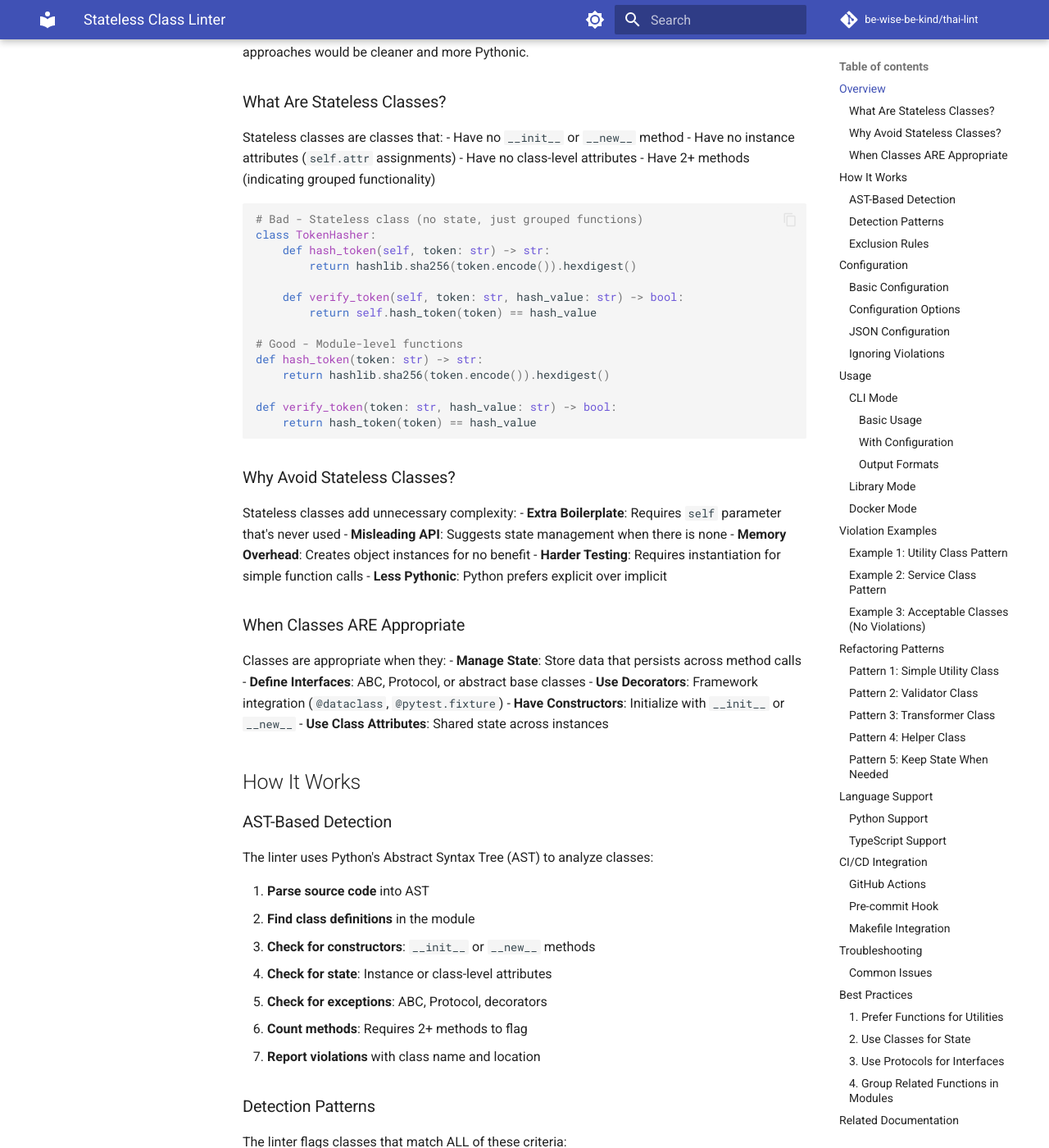
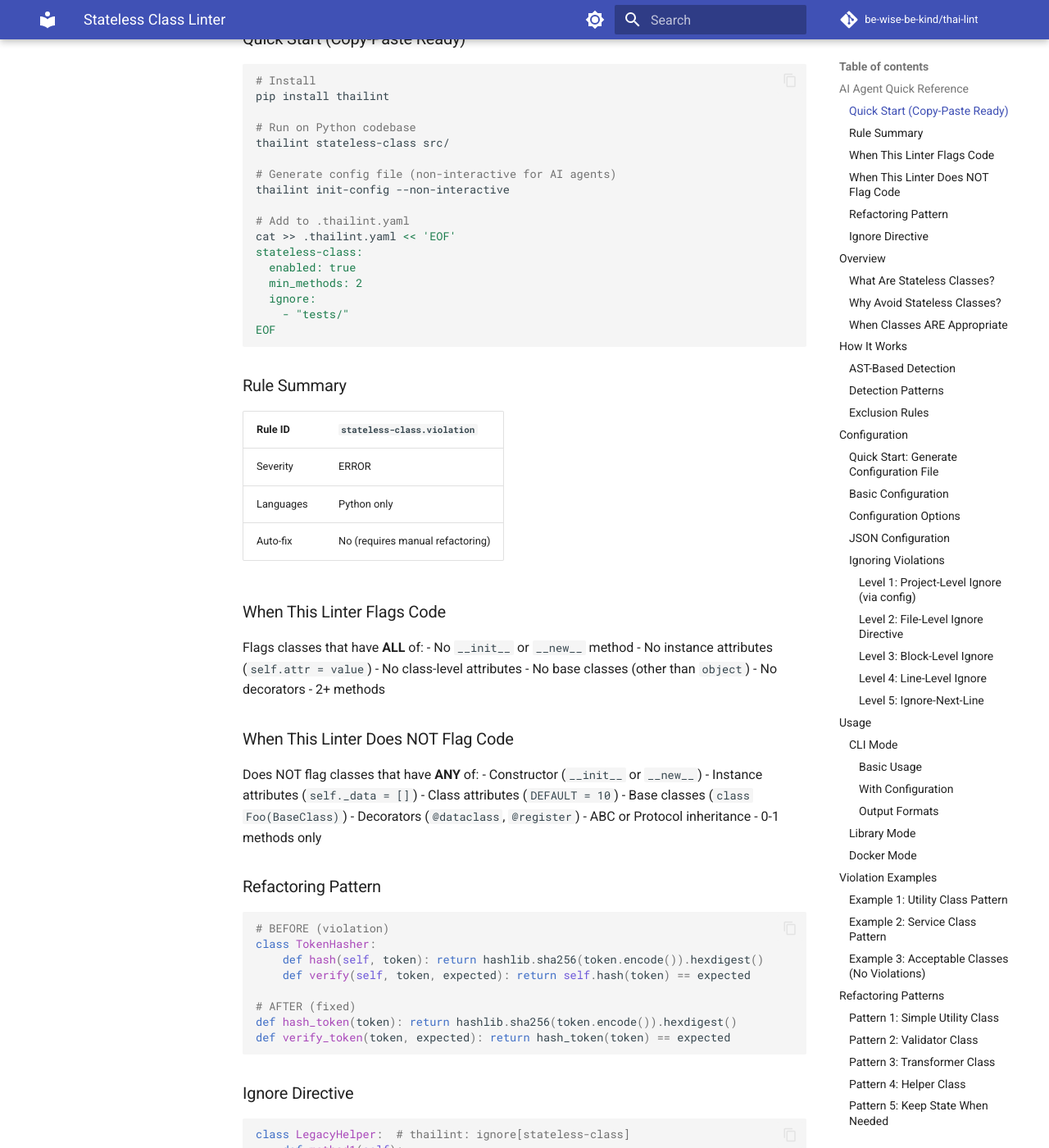
Before and after one commit to be-wise-be-kind/thai-lint, an MkDocs documentation site: the page built from docs/stateless-class-linter.md, in a window 1280 px wide and 1400 px high, scrolled down 850 px. Shown: the whole window at 82% size. Built offline with MkDocs 1.6.1 and Material for MkDocs 9.7.7, drawn with Linux system fonts in a browser that asks for light colours; comment, search, counter and statistics services are not loaded; some of the changed text lies outside the part shown.

Commit message:
docs(stateless-class): Update documentation for config and AI readability
- Add AI Agent Quick Reference section with copy-paste ready commands
- Document 5-level ignore system (project, file, block, line, ignore-next-line)
- Add inheritance exclusion to documentation (classes with base classes)
- Add configuration examples and options documentation
- Update configuration.md with base class exclusion
- Add config snippet to cli-reference.md
- Update version history with v0.8.1 changes

🤖 Generated with [Claude Code](https://claude.com/claude-code)

Co-Authored-By: Claude Opus 4.5 <noreply@anthropic.com>

````diff
--- a/docs/stateless-class-linter.md
+++ b/docs/stateless-class-linter.md
@@ -13,6 +13,84 @@
 **Related**: cli-reference.md for CLI commands, configuration.md for config format, how-to-ignore-violations.md for ignore patterns
 
 **Implementation**: AST-based detection with comprehensive exclusion rules to minimize false positives
+
+---
+
+## AI Agent Quick Reference
+
+> **For AI coding assistants**: This section provides quick integration instructions.
+
+### Quick Start (Copy-Paste Ready)
+
+```bash
+# Install
+pip install thailint
+
+# Run on Python codebase
+thailint stateless-class src/
+
+# Generate config file (non-interactive for AI agents)
+thailint init-config --non-interactive
+
+# Add to .thailint.yaml
+cat >> .thailint.yaml << 'EOF'
+stateless-class:
+  enabled: true
+  min_methods: 2
+  ignore:
+    - "tests/"
+EOF
+```
+
+### Rule Summary
+
+| Rule ID | `stateless-class.violation` |
+|---------|----------------------------|
+| Severity | ERROR |
+| Languages | Python only |
+| Auto-fix | No (requires manual refactoring) |
+
+### When This Linter Flags Code
+
+Flags classes that have **ALL** of:
+- No `__init__` or `__new__` method
+- No instance attributes (`self.attr = value`)
+- No class-level attributes
+- No base classes (other than `object`)
+- No decorators
+- 2+ methods
+
+### When This Linter Does NOT Flag Code
+
+Does NOT flag classes that have **ANY** of:
+- Constructor (`__init__` or `__new__`)
+- Instance attributes (`self._data = []`)
+- Class attributes (`DEFAULT = 10`)
+- Base classes (`class Foo(BaseClass)`)
+- Decorators (`@dataclass`, `@register`)
+- ABC or Protocol inheritance
+- 0-1 methods only
+
+### Refactoring Pattern
+
+```python
+# BEFORE (violation)
+class TokenHasher:
+    def hash(self, token): return hashlib.sha256(token.encode()).hexdigest()
+    def verify(self, token, expected): return self.hash(token) == expected
+
+# AFTER (fixed)
+def hash_token(token): return hashlib.sha256(token.encode()).hexdigest()
+def verify_token(token, expected): return hash_token(token) == expected
+```
+
+### Ignore Directive
+
+```python
+class LegacyHelper:  # thailint: ignore[stateless-class]
+    def method1(self): ...
+    def method2(self): ...
+```
 
 ---
 
@@ -62,6 +140,7 @@ Classes are appropriate when they:
 - **Use Decorators**: Framework integration (`@dataclass`, `@pytest.fixture`)
 - **Have Constructors**: Initialize with `__init__` or `__new__`
 - **Use Class Attributes**: Shared state across instances
+- **Use Inheritance**: Subclass other classes (polymorphism, Template Method pattern)
 
 ## How It Works
 
@@ -73,7 +152,7 @@ The linter uses Python's Abstract Syntax Tree (AST) to analyze classes:
 2. **Find class definitions** in the module
 3. **Check for constructors**: `__init__` or `__new__` methods
 4. **Check for state**: Instance or class-level attributes
-5. **Check for exceptions**: ABC, Protocol, decorators
+5. **Check for exceptions**: ABC, Protocol, decorators, base classes
 6. **Count methods**: Requires 2+ methods to flag
 7. **Report violations** with class name and location
 
@@ -86,6 +165,7 @@ The linter flags classes that match ALL of these criteria:
 | No constructor | No `__init__` or `__new__` method |
 | No instance state | No `self.attr = value` assignments |
 | No class attributes | No class-level variable definitions |
+| No base classes | Not inheriting from other classes (except `object`) |
 | Not ABC/Protocol | Not inheriting from ABC or Protocol |
 | No decorators | No `@decorator` on the class |
 | Multiple methods | 2+ methods in the class |
@@ -102,10 +182,23 @@ The linter **does not** flag classes that:
 | Have class attributes | `DEFAULT_VALUE = 10` | Has shared state |
 | Inherit from ABC | `class Base(ABC)` | Interface definition |
 | Inherit from Protocol | `class Handler(Protocol)` | Type interface |
+| Inherit from base classes | `class Foo(BaseClass)` | Polymorphism/inheritance pattern |
 | Have decorators | `@dataclass`, `@register` | Framework integration |
 | Have 0-1 methods | Single method class | Too simple to flag |
 
 ## Configuration
+
+### Quick Start: Generate Configuration File
+
+The easiest way to get started is to use the `init-config` command:
+
+```bash
+# Interactive mode (for humans - asks questions)
+thailint init-config
+
+# Non-interactive mode (for AI agents)
+thailint init-config --non-interactive
+```
 
 ### Basic Configuration
 
@@ -142,18 +235,62 @@ stateless-class:
 
 ### Ignoring Violations
 
-See **[How to Ignore Violations](how-to-ignore-violations.md)** for complete guide.
+The stateless-class linter supports the **5-level ignore system**:
 
-**Quick examples:**
+#### Level 1: Project-Level Ignore (via config)
+
+```yaml
+# .thailint.yaml
+stateless-class:
+  ignore:
+    - "tests/"
+    - "migrations/"
+    - "**/legacy_*.py"
+```
+
+#### Level 2: File-Level Ignore Directive
 
 ```python
-# Line-level ignore
-class TokenHasher:  # thailint: ignore[stateless-class] - Legacy API
-    def hash(self, token): ...
+# thailint: ignore-file[stateless-class]
+# This file contains legacy classes that can't be refactored
 
-# File-level ignore
-# thailint: ignore-file[stateless-class]
+class LegacyHelper:
+    def method1(self): ...
+    def method2(self): ...
 ```
+
+#### Level 3: Block-Level Ignore
+
+```python
+# thailint: ignore-start[stateless-class]
+class FrameworkClass:
+    def setup(self): ...
+    def teardown(self): ...
+
+class AnotherFrameworkClass:
+    def initialize(self): ...
+    def finalize(self): ...
+# thailint: ignore-end[stateless-class]
+```
+
+#### Level 4: Line-Level Ignore
+
+```python
+class LegacyAPI:  # thailint: ignore[stateless-class] - Required by framework
+    def method1(self): ...
+    def method2(self): ...
+```
+
+#### Level 5: Ignore-Next-Line
+
+```python
+# thailint: ignore-next-line[stateless-class]
+class PluginInterface:
+    def activate(self): ...
+    def deactivate(self): ...
+```
+
+See **[How to Ignore Violations](how-to-ignore-violations.md)** for complete guide.
 
 ## Usage
 
@@ -204,12 +341,20 @@ from src.core.base import BaseLintContext
 # Create rule
 rule = StatelessClassRule()
 
-# Create context
+# Create context with config
 context = BaseLintContext(
     file_path=Path('src/utils.py'),
     file_content=open('src/utils.py').read(),
     language='python'
 )
+# Optional: Add config
+context.config = {
+    'stateless-class': {
+        'enabled': True,
+        'min_methods': 2,
+        'ignore': ['tests/']
+    }
+}
 
 # Check for violations
 violations = rule.check(context)
@@ -340,6 +485,14 @@ class Constants:
 class Calculator:
     def add(self, a, b):
         return a + b
+
+# Has base class - OK (inheritance/polymorphism)
+class StagingDeployer(BaseDeployer):
+    def get_steps(self):
+        return STAGING_STEPS
+
+    def get_state_file_path(self):
+        return Path(".deploy_state_staging")
 ```
 
 ## Refactoring Patterns
@@ -484,11 +637,13 @@ The linter analyzes Python files using the built-in `ast` module.
 - Instance attribute assignments (`self.attr = value`)
 - Class-level attribute definitions
 - Inheritance from ABC/Protocol
+- Inheritance from other base classes
 
 **Exclusions:**
 - Classes with constructors
 - Classes with any decorator
 - Classes inheriting from ABC or Protocol
+- Classes inheriting from other base classes (polymorphism)
 - Classes with class attributes
 - Classes with instance attribute assignments
 - Classes with 0-1 methods
@@ -537,15 +692,26 @@ repos:
         pass_filenames: true
 ```
 
-### Makefile Integration
+### Makefile / Justfile Integration
 
 ```makefile
+# Makefile
 lint-stateless-class:
 	@echo "=== Checking stateless classes ==="
 	@poetry run thailint stateless-class src/ || exit 1
 
 lint-all: lint-stateless-class
 	@echo "All checks passed"
+```
+
+```just
+# justfile
+lint-stateless-class:
+    @echo "=== Checking stateless classes ==="
+    poetry run thailint stateless-class src/
+
+lint-all: lint-stateless-class
+    @echo "All checks passed"
 ```
 
 ## Troubleshooting
@@ -629,6 +795,21 @@ class MyPlugin:  # thailint: ignore[stateless-class] - Framework requirement
     def setup(self): ...
 ```
 
+**Issue: Subclass flagged incorrectly**
+
+```python
+# Problem - subclass should not be flagged
+class StagingDeployer(BaseDeployer):
+    def get_steps(self): ...
+    def get_state_file(self): ...
+```
+
+**Solution**: This is now fixed in v0.8.1. Subclasses are automatically excluded because they use inheritance for polymorphism. If you're on an older version, upgrade:
+
+```bash
+pip install --upgrade thailint
+```
+
 ## Best Practices
 
 ### 1. Prefer Functions for Utilities
@@ -685,6 +866,23 @@ if validators.validate_email(user.email):
     ...
 ```
 
+### 5. Use Inheritance for Polymorphism
+
+```python
+# Good - inheritance pattern (not flagged)
+class BaseDeployer(ABC):
+    @abstractmethod
+    def get_steps(self): ...
+
+class StagingDeployer(BaseDeployer):
+    def get_steps(self):
+        return STAGING_STEPS
+
+class ProductionDeployer(BaseDeployer):
+    def get_steps(self):
+        return PRODUCTION_STEPS
+```
+
 ## Related Documentation
 
 - **[How to Ignore Violations](how-to-ignore-violations.md)** - Complete ignore guide
@@ -694,6 +892,13 @@ if validators.validate_email(user.email):
 
 ## Version History
 
+- **v0.8.1**: Configuration and ignore support
+  - Full 5-level ignore system integration
+  - `StatelessClassConfig` with enabled, min_methods, ignore patterns
+  - Configuration via `.thailint.yaml`
+  - Fix: Classes with base classes (inheritance) no longer flagged
+  - 46 tests passing
+
 - **v0.8.0**: Stateless-class linter release
   - Python support with AST-based detection
   - Comprehensive exclusion rules
````
Also changed, not shown: docs/cli-reference.md (+11 -0 lines), docs/configuration.md (+1 -0 lines).
